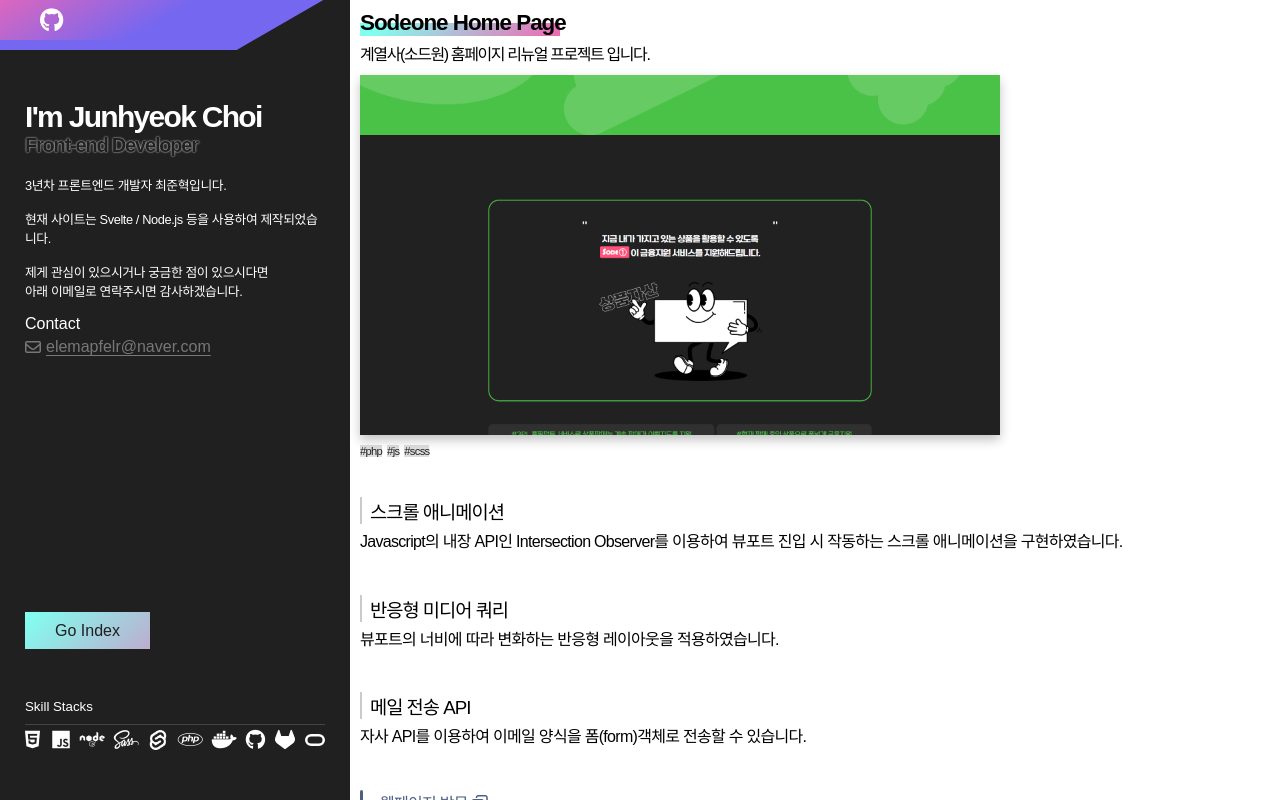
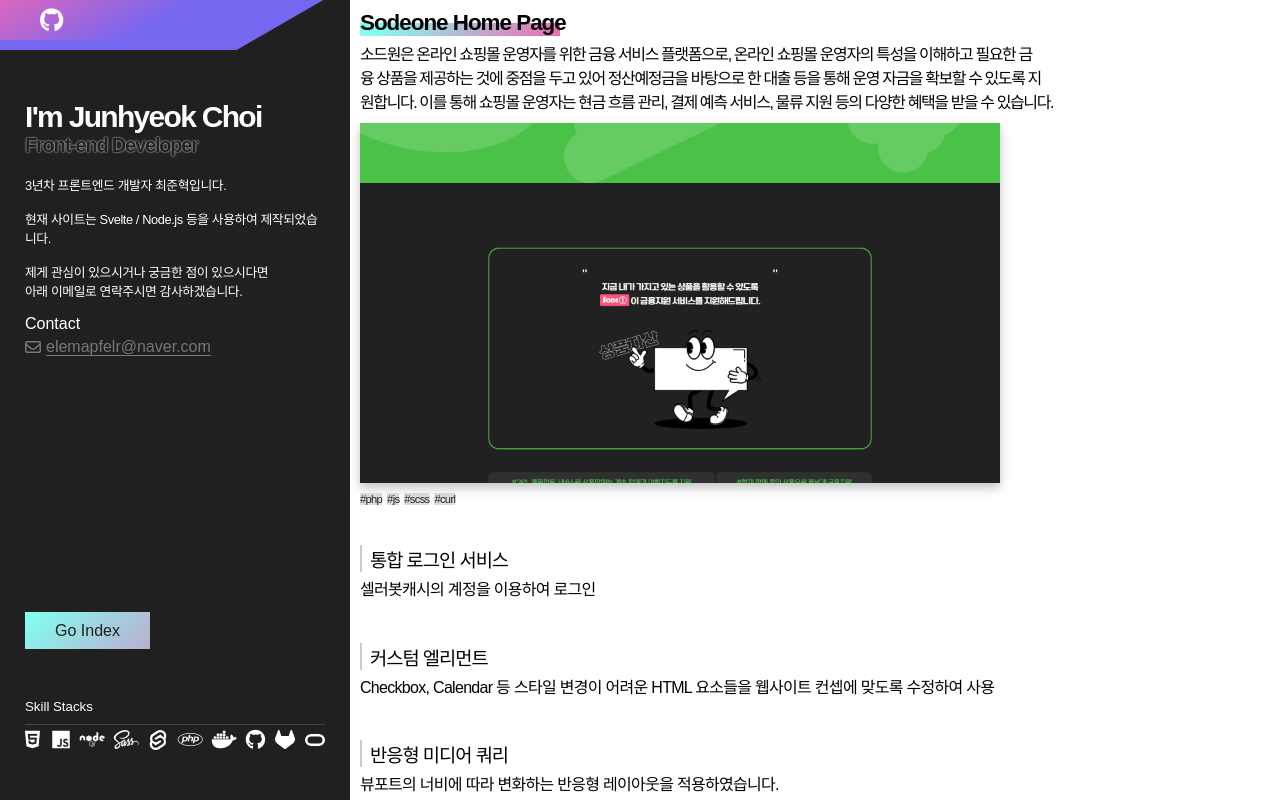
Before and after one commit to elemapfelr/Portfolio, a SvelteKit app: page /sodeone in a window 1280 px wide. Built offline with nearby package versions, Linux system fonts and the light colour scheme; a web font is replaced by a local one.

Commit message:
소드원 상세페이지 완료

```diff
--- a/src/lib/components/common/InfoBoard.svelte
+++ b/src/lib/components/common/InfoBoard.svelte
@@ -170,6 +170,7 @@
 			font-size: 1rem;
 			letter-spacing: -1.4px;
 			margin: 5px 0 10px 0;
+			text-wrap: balance;
 		}
 
 		.gallery {
--- a/src/lib/components/intro/Grid.svelte
+++ b/src/lib/components/intro/Grid.svelte
@@ -139,7 +139,7 @@
 			out:fly={{ y: -200, duration: 500 }}
 		>
 			{#if link}
-				<button on:click={goLink}>Go!</button>
+				<button on:click={goLink}>Learn more</button>
 			{/if}
 			{#if skills}
 				<p class="skillsTitle">Used Skill Stacks</p>
--- a/src/routes/+page.svelte
+++ b/src/routes/+page.svelte
@@ -8,7 +8,7 @@
 	import only1Logo from "$lib/img/only1_logo.svg";
 	import adminLogo from "$lib/img/admin_logo.png";
 	import sellerbotLogo from "$lib/img/sellerbot_logo.svg";
-	import sodeoneLogo from "$lib/img/sodeone_logo.svg";
+	import sodeoneLogo from "$lib/img/sodeone_logo.png";
 	import omockSample from "$lib/img/omock_sample.png";
 	import only1Sample from "$lib/img/only1_sample.png";
 	import adminSample from "$lib/img/admin_sample.png";
@@ -260,7 +260,7 @@
 		{
 			title: "Sodeone Home Page",
 			contents: `계열사(소드원) 홈페이지 리뉴얼 프로젝트 입니다.<br>
-			셀러봇캐시의 정산 예정금 데이터를 활용하여 금융서비스를 제공합니다.`,
+			셀러봇캐시의 정산 예정금 데이터를 활용하여 금융서비스를 제공하는 금융 플랫폼입니다.`,
 			skills: [phpLogo, jsLogo, sassLogo],
 			skillStacks: ["php", "js", "scss"],
 			link: "/sodeone",
--- a/src/routes/sodeone/+page.svelte
+++ b/src/routes/sodeone/+page.svelte
@@ -3,21 +3,36 @@
 	import galleryImg from "$lib/img/sodeone/sodeone_capture.png";
 
 	let title = "Sodeone Home Page";
-  let simpleDesc = "계열사(소드원) 홈페이지 리뉴얼 프로젝트 입니다.";
+	let simpleDesc = `소드원은 온라인 쇼핑몰 운영자를 위한 금융 서비스 플랫폼으로,
+  온라인 쇼핑몰 운영자의 특성을 이해하고 필요한 금융 상품을 제공하는 것에 중점을 두고 있어
+  정산예정금을 바탕으로 한 대출 등을 통해 운영 자금을 확보할 수 있도록 지원합니다.
+  이를 통해 쇼핑몰 운영자는 현금 흐름 관리, 결제 예측 서비스, 물류 지원 등의 다양한 혜택을 받을 수 있습니다.`;
 	let galleryType = "vertical";
-  let skillStacks = ["php", "js", "scss"];
+	let skillStacks = ["php", "js", "scss", "curl"];
 	let desc = [
 		{
-      title: "스크롤 애니메이션",
-      desc: "Javascript의 내장 API인 Intersection Observer를 이용하여 뷰포트 진입 시 작동하는 스크롤 애니메이션을 구현하였습니다.",
+			title: "통합 로그인 서비스",
+			desc: "셀러봇캐시의 계정을 이용하여 로그인",
+		},
+		{
+			title: "커스텀 엘리먼트",
+			desc: "Checkbox, Calendar 등 스타일 변경이 어려운 HTML 요소들을 웹사이트 컨셉에 맞도록 수정하여 사용",
 		},
 		{
 			title: "반응형 미디어 쿼리",
 			desc: "뷰포트의 너비에 따라 변화하는 반응형 레이아웃을 적용하였습니다.",
 		},
 		{
-      title: "메일 전송 API",
-      desc: "자사 API를 이용하여 이메일 양식을 폼(form)객체로 전송할 수 있습니다.",
+			title: "크로스 브라우징 지원",
+			desc: "Chrome, Edge, Firefox, Safari 등 다양한 브라우저에서 정상적으로 작동하도록 호환성 확보",
+		},
+		{
+			title: "제플린 사용",
+			desc: "디자이너와의 협업을 위해 제플린을 사용하여 UI와 화면 디자인을 구성하였습니다.",
+		},
+		{
+			title: "JSON 데이터 처리",
+			desc: "사용자의 서비스 이용 내역을 JSON으로 불러와 테이블 또는 그리드 형태로 조회 가능",
 		},
 	];
 	let link = "https://1st.sode.co.kr/";
```
Also changed, not shown: src/lib/img/sodeone_logo.png (added), src/lib/img/sodeone_logo.svg (deleted). Lines whose indentation alone changed are shown as unchanged.
